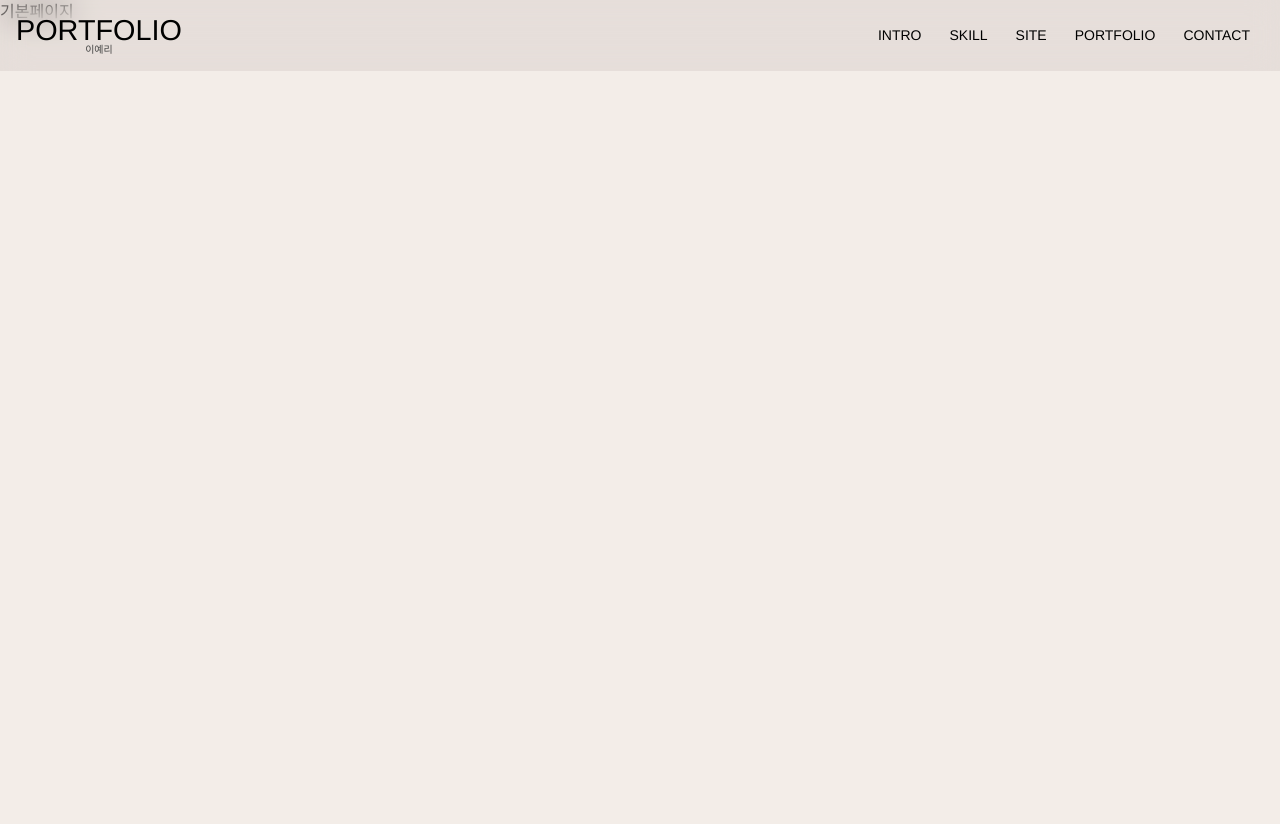
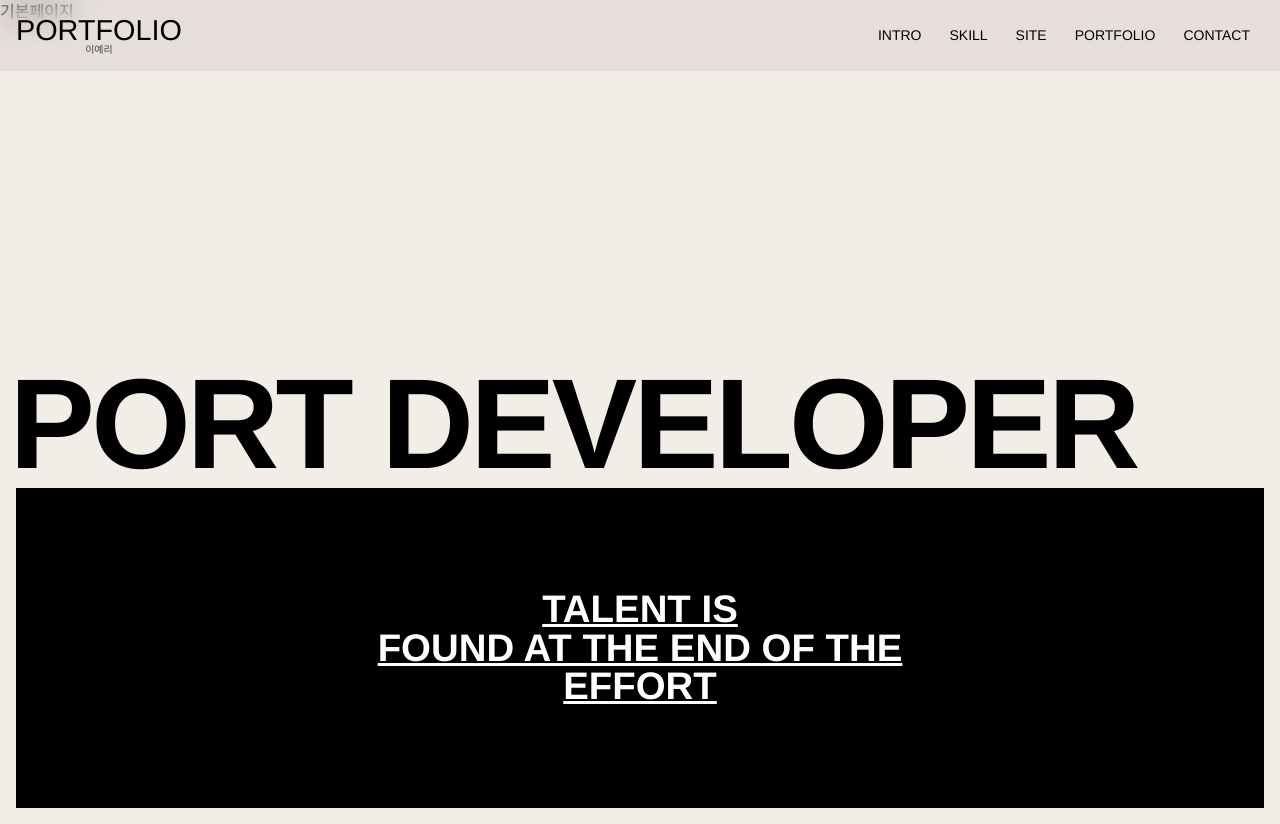
Before and after one commit to leeyr0412/leeyr0412.github.io, a React (Create React App) app: page / in a window 1280 px wide. Before the commit the page ends 800 px from the top, so only its background shows below. Built offline with nearby package versions, Linux system fonts and the light colour scheme; a web font is replaced by a local one.

Commit message:
:sparkles: feat: Intro 작성

```diff
--- /dev/null
+++ b/src/components/Intro.jsx
@@ -0,0 +1,43 @@
+import React from 'react'
+
+const Intro = () => {
+    return (
+        <section id="intro">
+            <div class="intro__inner">
+                <h1 class="intro__title">
+                    port developer
+                </h1>
+                <div class="intro__lines" aria-hidden="true">
+                    <span class="line"></span>
+                    <span class="line"></span>
+                    <span class="line"></span>
+                    <span class="line"></span>
+                    <span class="line"></span>
+                    <span class="line"></span>
+                    <span class="line"></span>
+                </div>
+                <div class="intro__text">
+                    <div class="text">
+                        <div>talent is</div>
+                        <div>found at the end of the</div>
+                        <div>effort</div>
+                    </div>
+                    <div class="img">
+                        {/*<img src="assets/img/about.jpg" alt="어바웃" />*/}
+                    </div>
+                </div>
+                <div class="intro__lines bottom" aria-hidden="true">
+                    <span class="line"></span>
+                    <span class="line"></span>
+                    <span class="line"></span>
+                    <span class="line"></span>
+                    <span class="line"></span>
+                    <span class="line"></span>
+                    <span class="line"></span>
+                </div>
+            </div>
+        </section>
+    )
+}
+
+export default Intro
--- /dev/null
+++ b/src/components/Main.jsx
@@ -0,0 +1,11 @@
+import React from "react";
+
+const Main = ({ children }) => {
+    return (
+        <main id="main" role="main">
+            {children}
+        </main>
+    );
+};
+
+export default Main;
--- a/src/views/HomeView.jsx
+++ b/src/views/HomeView.jsx
@@ -1,27 +1,27 @@
 import React from "react";
 import Header from "../components/Header";
-// import Intro from "../components/Intro";
+import Intro from "../components/Intro";
 // import Skill from "../components/Skill";
 // import Site from "../components/Site";
 // import Port from "../components/Port";
 // import Contact from "../components/Contact";
 // import Footer from "../components/Footer";
 import Skip from "../components/Skip";
-// import Main from "../components/Main";
+import Main from "../components/Main";
 
 const HomeView = () => {
   return (
     <>
       기본페이지
-        <Skip />
-        <Header />
-        {/* <Main> */}
-            {/* <Intro /> */}
+      <Skip/>
+      <Header/>
+      <Main>
+        <Intro/>
         {/* <Skill /> */}
         {/* <Site /> */}
         {/* <Port /> */}
         {/* <Contact /> */}
-        {/* </Main> */}
+      </Main>
       {/* <Footer /> */}
     </>
   );
```
Lines whose indentation alone changed are shown as unchanged.
